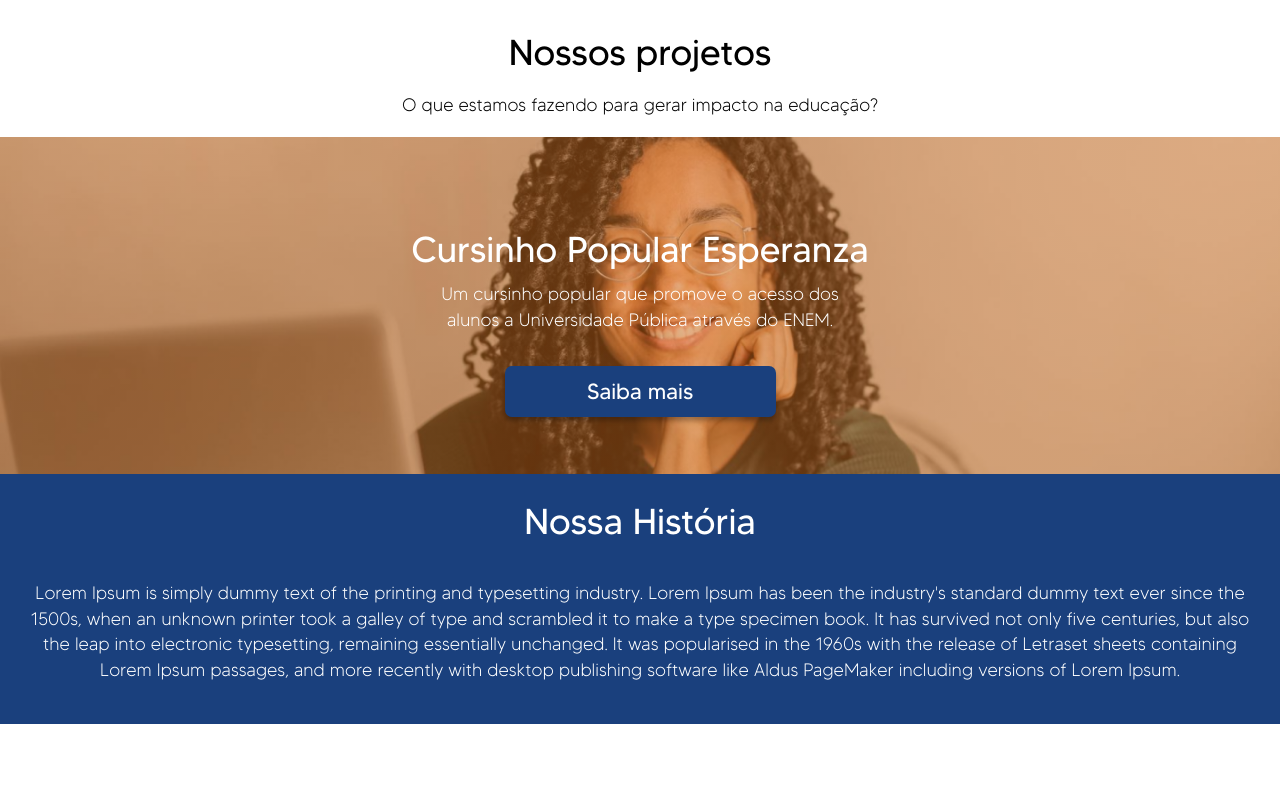
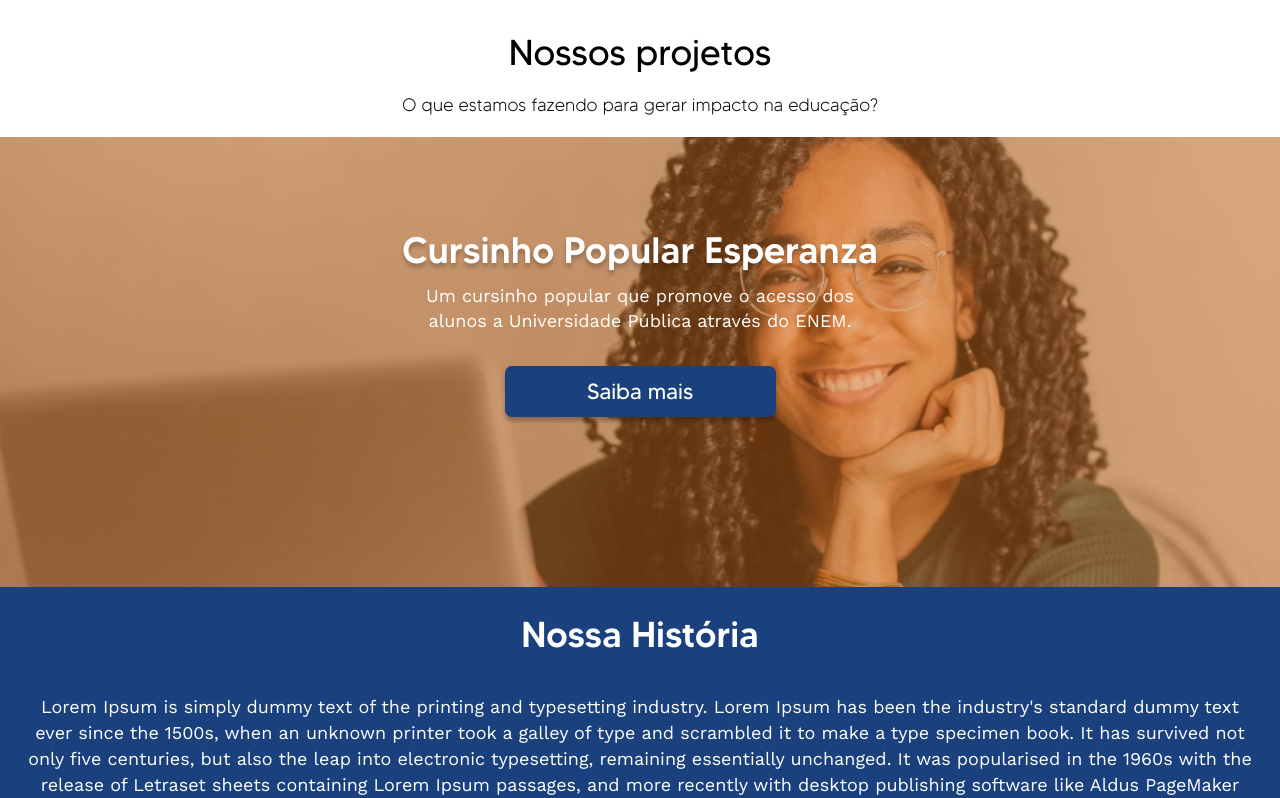
Before and after one commit to associacao-esperanza/website, a Next.js app: page / in a window 1280 px wide. Shown: the part 602-1400 px from the top of the page. Built offline with nearby package versions, Linux system fonts and the light colour scheme.

Commit message:
algumas pequenas alteraçoes de layout na home

```diff
--- a/src/components/Classes/styles.ts
+++ b/src/components/Classes/styles.ts
@@ -14,10 +14,8 @@ export const Wrapper = styled.section`
   background-size: cover;
   background-position: center;
   background-repeat: no-repeat;
-
   color: #ffffff;
   text-align: center;
-
   padding: 29px 14px 57px 14px;
 
   @media all and (min-width: ${TABLET_WIDTH}) {
@@ -26,28 +24,31 @@ export const Wrapper = styled.section`
 
   @media all and (min-width: ${DESKTOP_WIDTH}) {
     padding-top: 97px;
+    min-height: 450px;
     background-position: initial;
   }
 `;
 
 export const Title = styled.h2`
-  font-size: 2.25rem; // 36px
+  font-size: 2.3rem; // 36px
   line-height: 0.888; // 32px
   margin-top: 0;
   margin-bottom: 0;
+  text-shadow: 0px 4px 4px rgba(0, 0, 0, 0.25);
+  font-weight: 500;
 `;
 
 export const Description = styled.p`
   font-weight: 300;
   font-size: 1.125rem; // 18px
   line-height: 1.44; // 26px
-
   margin-top: 2rem;
   margin-bottom: 11.875rem;
+  font-family: Work Sans;
+  padding: 0 10px;
 
   @media all and (min-width: ${TABLET_WIDTH}) {
     max-width: 450px;
-
     margin-top: 1rem;
     margin-bottom: 2rem;
   }
--- a/src/components/History/styles.ts
+++ b/src/components/History/styles.ts
@@ -9,7 +9,6 @@ export const Wrapper = styled.section`
   background-color: #1a407d;
   color: #fff;
   padding: 32px 10px 40px 10px;
-  margin-bottom: 20%;
 
   &::after {
     content: " ";
@@ -24,8 +23,9 @@ export const Wrapper = styled.section`
     transform-origin: bottom right;
     transform: skew(0, -10deg);
 
+
     @media all and (min-width: ${TABLET_WIDTH}) {
-      height: 250%;
+      height: 200%;
       transform: skew(0, -6deg);
     }
   }
@@ -36,18 +36,30 @@ export const Title = styled.h2`
   line-height: 0.888; // 32px
   margin-top: 0;
   margin-bottom: 0;
+  font-family: MADE TOMMY;
+  font-weight: 500;
+  text-align: left;
+  padding: 0 10px;
+
+  @media all and (min-width: ${TABLET_WIDTH}) {
+    padding: 0 0;
+    text-align: center;
+  }
 `;
 
 export const Description = styled.p`
   font-weight: 300;
   font-size: 1.125rem; // 18px
   line-height: 1.44; // 26px
-
   margin-top: 9px;
   margin-bottom: 0;
+  text-align: left;
+  font-family: Work Sans;
+  padding: 0 10px;
 
   @media all and (min-width: ${TABLET_WIDTH}) {
     align-self: center;
+    text-align: center;
     max-width: 1244px;
     margin-top: 43px;
   }
--- a/src/components/MVV/styles.ts
+++ b/src/components/MVV/styles.ts
@@ -4,15 +4,18 @@ import { DESKTOP_WIDTH, TABLET_WIDTH } from "styles/constants";
 export const Wrapper = styled.section`
   display: flex;
   flex-direction: column;
+  padding: 10% 0;
 
   @media all and (min-width: ${TABLET_WIDTH}) {
     flex-direction: row;
     justify-content: space-between;
+    align-items: center;
   }
 
   @media all and (min-width: ${DESKTOP_WIDTH}) {
     max-width: 1244px;
     margin: auto;
+    padding: 5% 0;
   }
 `;
 
--- a/src/pages/_app.tsx
+++ b/src/pages/_app.tsx
@@ -23,6 +23,14 @@ function App({ Component, pageProps }: AppProps) {
           name="viewport"
           content="width=device-width, initial-scale=1, viewport-fit=cover"
         />
+
+        <meta property="og:title" content="Esperanza" />
+        <meta
+          property="og:description"
+          content="Promovemos projetos populares que fornecem educação pública de
+          qualidade para populações carentes."
+        ></meta>
+        <meta property="og:image" content="/img/favicons/favicon.ico"></meta>
       </Head>
       <GlobalStyles />
       <NavBar />
--- a/src/pages/index.tsx
+++ b/src/pages/index.tsx
@@ -1,4 +1,3 @@
-import Main from "../components/Main";
 import AboutUs from "components/AboutUs";
 import Classes from "components/Classes";
 import Footer from "components/Footer";
```
